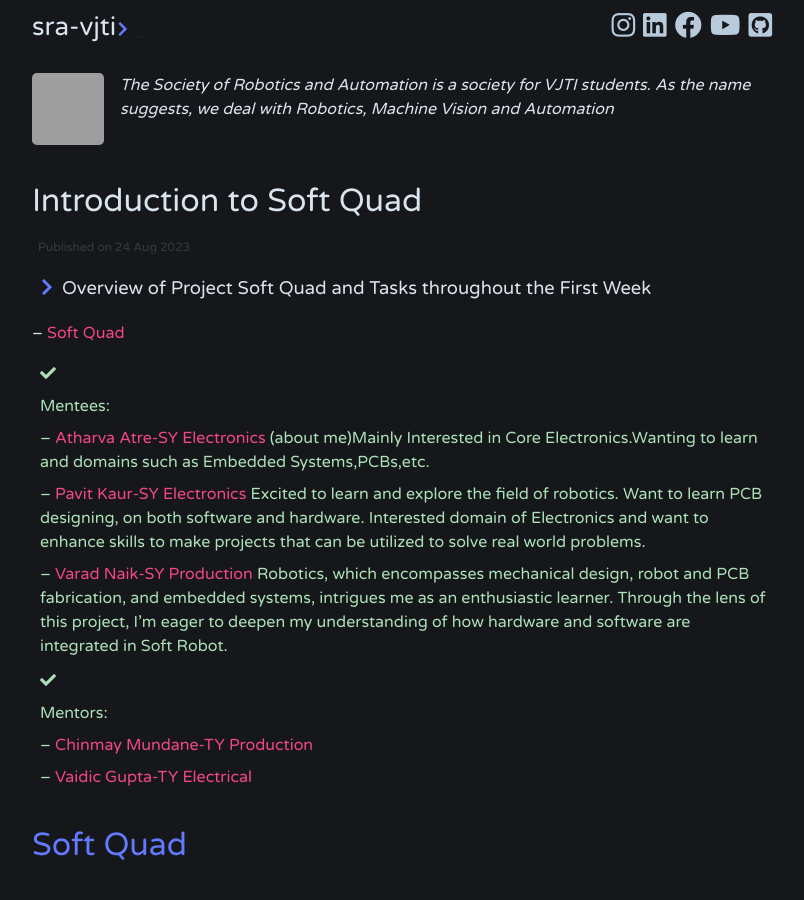
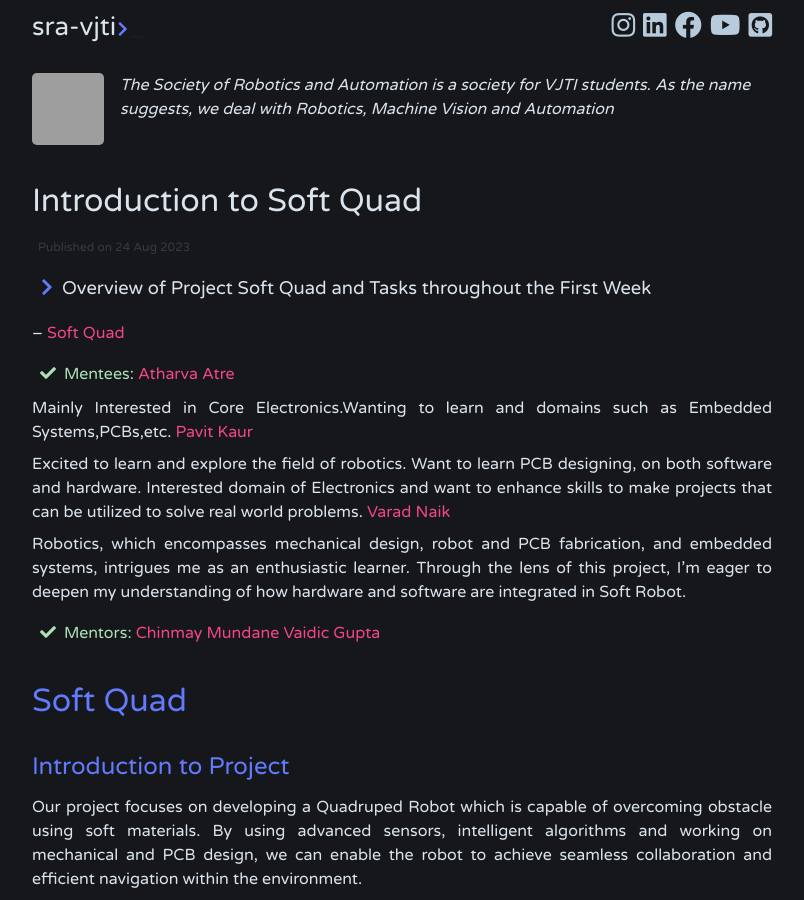
Before and after one commit to SRA-VJTI/blog, a Jekyll site: the page built from _posts/2023-08-24-Introduction-to-Soft-Quad.md, in a window 1280 px wide and 900 px high. Shown: the whole window, without its empty margins (238-1042 px from the left). Built offline with Jekyll 4.4.1, drawn with Linux system fonts in a browser that asks for light colours; grey boxes are pictures that could not be loaded.

Commit message:
2023-08-24-Introduction-to-Soft-Quad.md

```diff
--- a/_posts/2023-08-24-Introduction-to-Soft-Quad.md
+++ b/_posts/2023-08-24-Introduction-to-Soft-Quad.md
@@ -6,21 +6,19 @@ description: Overview of Project Soft Quad and Tasks throughout the First Week
 ---
 -- [Soft Quad](https://github.com/pavit15/softquad)
 - Mentees:
+    [Atharva Atre](https://github.com/AtharvaAtre)
 
-    -- [Atharva Atre-SY Electronics](https://github.com/AtharvaAtre)
-(about me)Mainly Interested in Core Electronics.Wanting to learn and domains such as Embedded Systems,PCBs,etc.
+Mainly Interested in Core Electronics.Wanting to learn and domains such as Embedded Systems,PCBs,etc.
+    [Pavit Kaur](https://github.com/pavit15)
 
-    -- [Pavit Kaur-SY Electronics](https://github.com/pavit15)
 Excited to learn and explore the field of robotics. Want to learn PCB designing, on both software and hardware. Interested domain of Electronics and want to enhance skills to make projects that can be utilized to solve real world problems.
+    [Varad Naik](https://github.com/VaradNaik921)
 
-    -- [Varad Naik-SY Production](https://github.com/VaradNaik921)
 Robotics, which encompasses mechanical design, robot and PCB fabrication, and embedded systems, intrigues me as an enthusiastic learner. Through the lens of this project, I'm eager to deepen my understanding of how hardware and software are integrated in Soft Robot.
 
 - Mentors:
-
-    -- [Chinmay Mundane-TY Production](https://github.com/ChinmayMundane)
-
-    -- [Vaidic Gupta-TY Electrical](https://github.com/Vaidicgupta)
+      [Chinmay Mundane](https://github.com/ChinmayMundane)
+      [Vaidic Gupta](https://github.com/Vaidicgupta)
 
 # Soft Quad
 
```
